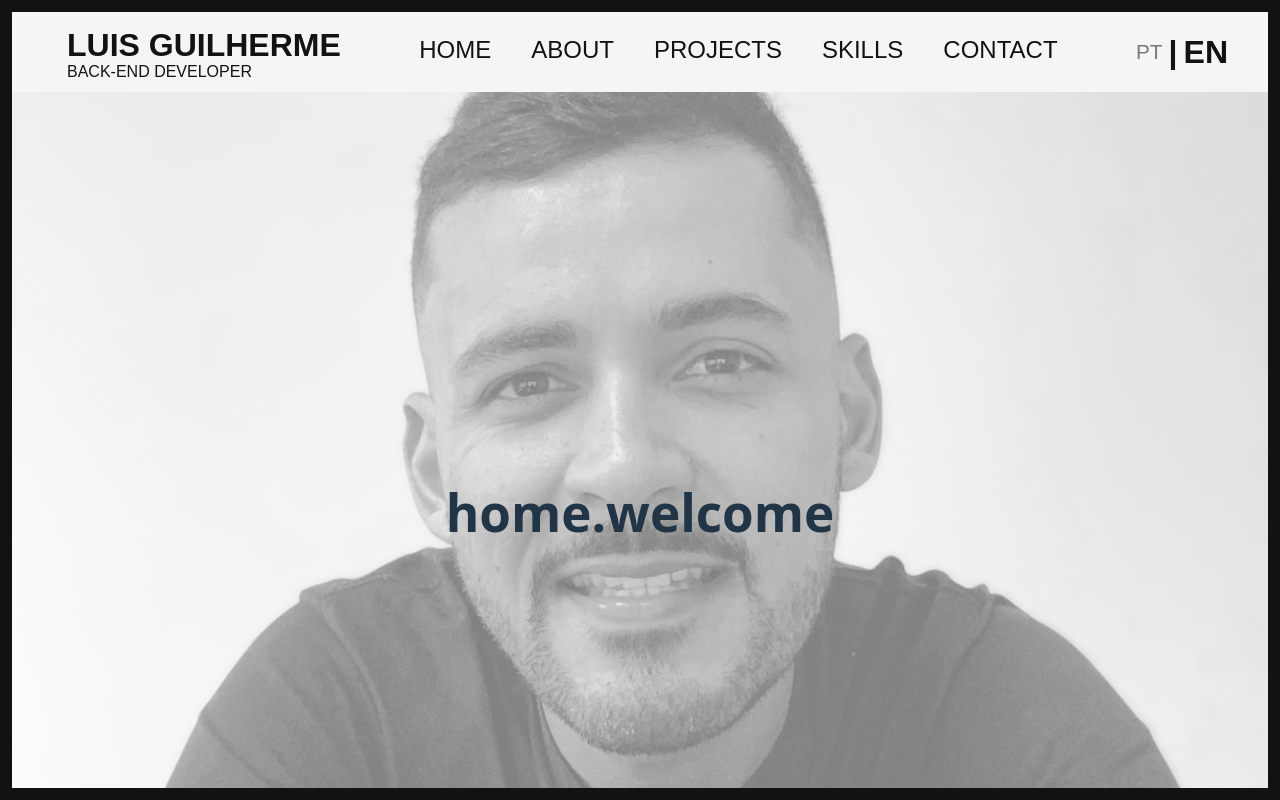
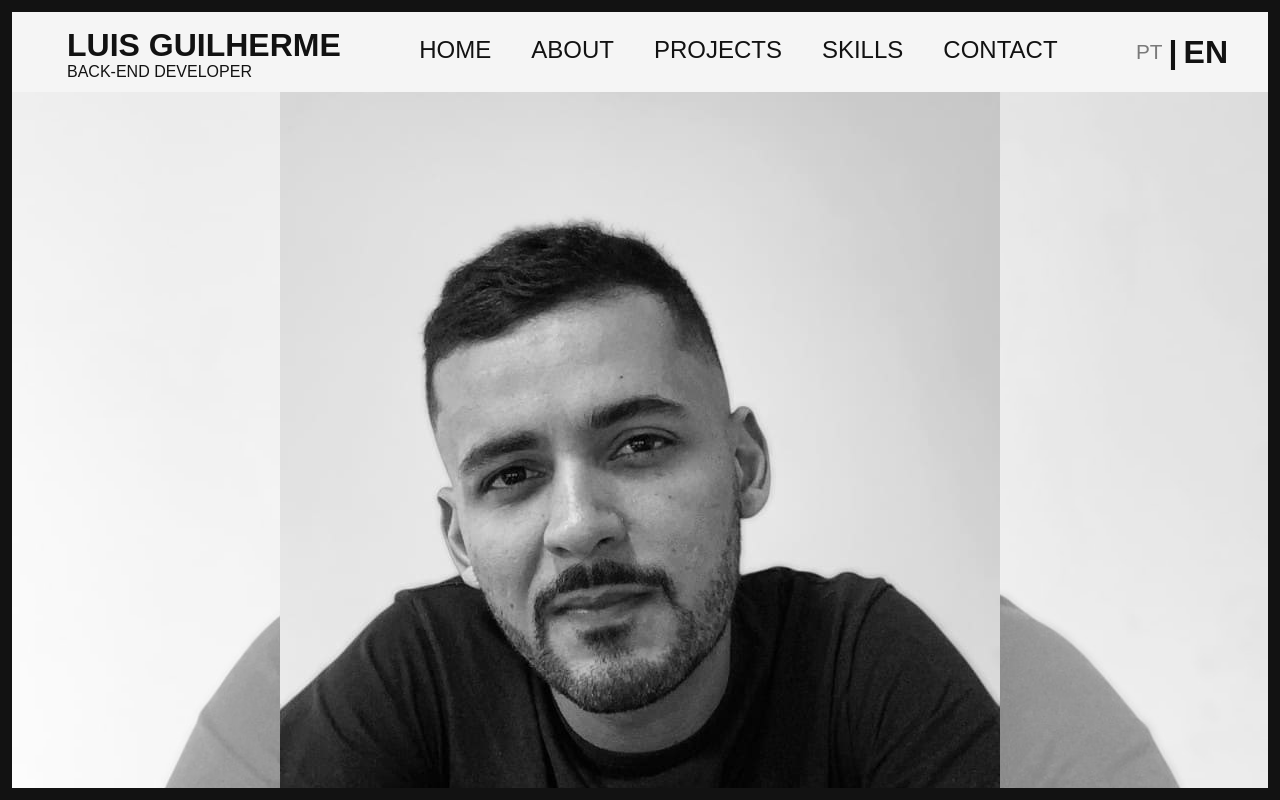
Before and after one commit to luisguilhermedacruz/portfolio_luisguilherme, a React (Vite) app: page / in a window 1280 px wide. Built offline with nearby package versions, Linux system fonts and the light colour scheme.

Commit message:
Incluir foto do pagina home

```diff
--- a/src/components/Home.jsx
+++ b/src/components/Home.jsx
@@ -1,6 +1,7 @@
 import { useTranslation } from "react-i18next";
 import style from '../styles/Home.module.css';
 import backgroundImage from '../assets/fundo_1.jpg';
+import PerfilImage from '../assets/perfil.jpg';
 
 const Home = () => {
   const {t} = useTranslation();
@@ -10,7 +11,7 @@ const Home = () => {
       style={{ backgroundImage: `url(${backgroundImage})`}}
     >
       <h1 className={style.welcome_text}>{t('home.welcome')}</h1>
-
+      <img src={PerfilImage} alt="Descrição da Imagem de Perfil" className={style.imagem_de_perfil} />
     </div>
   )
 }
```
